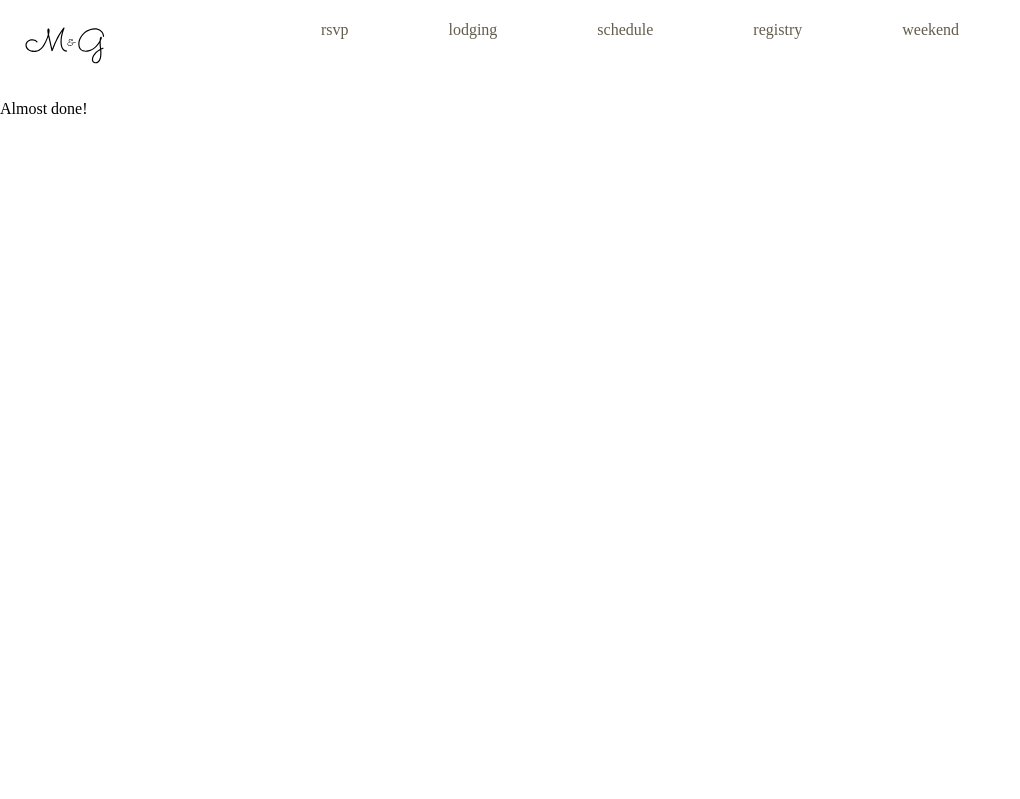
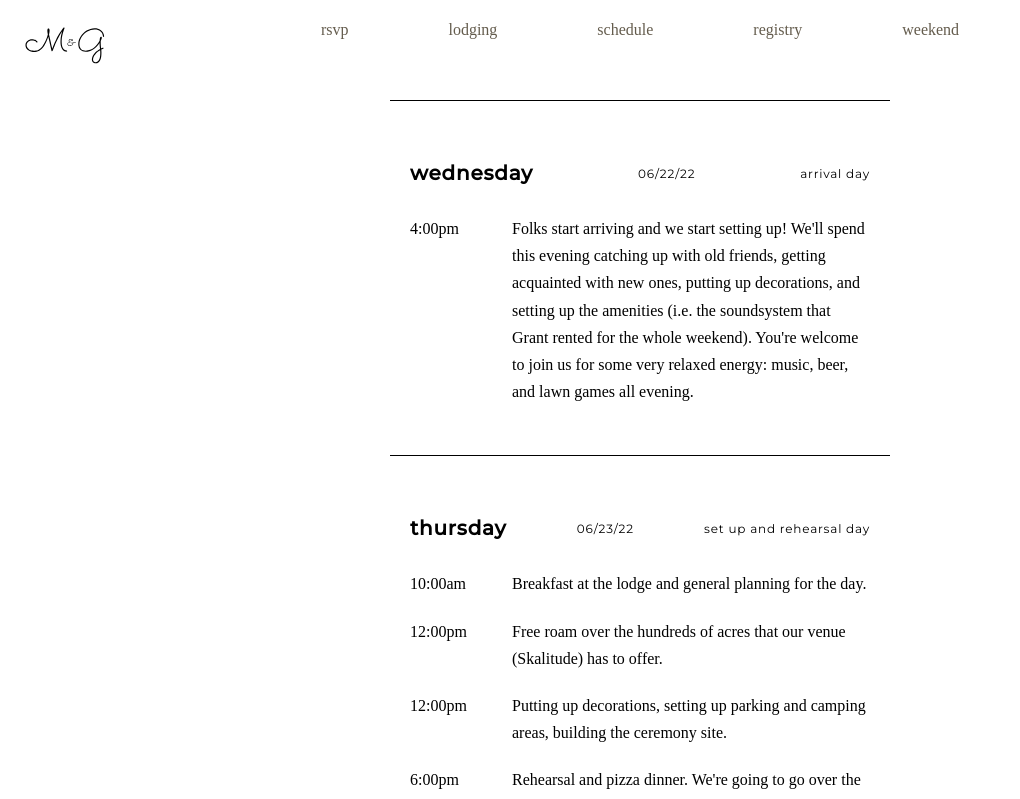
Before and after one commit to GrantEadie/m-g-wedding, a React (Create React App) app: page /schedule in a window 1280 px wide. Shown: the top 799 px of the page, without its empty margins (0-1020 px from the left). Built offline with nearby package versions, Linux system fonts and the light colour scheme; a web font is replaced by a local one.

Commit message:
add schedule.

```diff
--- a/src/comps/lodging/Lodging.js
+++ b/src/comps/lodging/Lodging.js
@@ -1,32 +1,60 @@
+import styled from "styled-components";
+
+const Container = styled.div`
+  flex-direction: column;
+  width: auto;
+  margin: 0px 20px;
+  padding: 0px 5px;
+  max-width: 500px;
+  color: var(--secondary);
+  line-height: 1.7rem;
+`;
+
+const Title = styled.div`
+  font-family: "Montserrat", sans-serif;
+  font-size: 2rem;
+  padding: 15px 0;
+`;
+
+const Body = styled.div`
+  padding: 20px 0;
+`;
+
+const Options = styled.div`
+  display: flex;
+  flex-wrap: wrap;
+  justify-content: flex-start;
+  a {
+    border: 1px solid var(--secondary);
+    color: var(--secondary);
+    padding: 10px;
+    text-decoration: none;
+    margin: 3px;
+    font-size: 14px;
+  }
+`;
+
 const Lodging = () => {
   return (
     <>
-      <div className="tile-container tile-2">
-        <h1>Lodging</h1>
-        <p>
+      <Container>
+        <Title>Lodging</Title>
+        <Body>
           There are more than enough camp spots at our venue for everyone.
           Trailers, tents, and vans are all welcome. You will have access to a
-          large kitchen and showers in the main lodge.
-        </p>
-        <p>
+          large kitchen, bathrooms, and a sauna in the main lodge.
+        </Body>
+        <Body>
           If you are looking for accommodations in town, here are some options
           we recommend:
-        </p>
-        <div className="lodging-options">
-          <a className="lodging-button" href="http://www.twispriversuites.com/">
-            Twisp River Suites
-          </a>
-          <a className="lodging-button" href="http://www.methowvalleyinn.com/">
-            Methow Valley Inn
-          </a>
-          <a className="lodging-button" href="https://www.hotelriovista.com/">
-            Rio Vista
-          </a>
-          <a className="lodging-button" href="https://riverrun-inn.com/">
-            River Run Inn
-          </a>
-        </div>
-      </div>
+        </Body>
+        <Options>
+          <a href="http://www.twispriversuites.com/">Twisp River Suites</a>
+          <a href="http://www.methowvalleyinn.com/">Methow Valley Inn</a>
+          <a href="https://www.hotelriovista.com/">Rio Vista</a>
+          <a href="https://riverrun-inn.com/">River Run Inn</a>
+        </Options>
+      </Container>
     </>
   );
 };
--- a/src/comps/schedule/Schedule.js
+++ b/src/comps/schedule/Schedule.js
@@ -1,7 +1,78 @@
+import styled from "styled-components";
+import { schedules } from "./schedules";
+
+const Outer = styled.div`
+  width: 100%;
+  display: flex;
+  justify-content: center;
+`;
+
+const Container = styled.div`
+  max-width: 500px;
+`;
+
+const Day = styled.div`
+  padding: 40px 20px;
+  border-top: 1px solid black;
+  background: ${({ bg }) => (bg === "friday" ? "#f0f6ff" : "transparent")};
+`;
+
+const DayHeader = styled.div`
+  display: flex;
+  justify-content: space-between;
+  letter-spacing: 0.05rem;
+  font-family: "Montserrat", sans-serif;
+  padding: 20px 0;
+  align-items: center;
+`;
+
+const DayTitle = styled.div`
+  font-weight: 900;
+  font-size: 20px;
+`;
+
+const DayDate = styled.div`
+  font-size: 12px;
+`;
+
+const DayDesc = styled.div`
+  font-size: 12px;
+`;
+
+const Item = styled.div`
+  padding: 10px 0;
+  display: flex;
+  line-height: 1.7rem;
+`;
+
+const ItemTime = styled.div`
+  padding-right: 10px;
+  min-width: 20%;
+`;
+
+const ItemTitle = styled.div``;
+
 const Schedule = () => {
-    return (
-        <div>Almost done!</div>
-    )
-}
+  return (
+    <Outer>
+      <Container>
+        {schedules.map((day, index) => (
+          <Day key={index} bg={day.title}>
+            <DayHeader>
+              <DayTitle>{day.title}</DayTitle> <DayDate>{day.date}</DayDate>{" "}
+              <DayDesc>{day.desc}</DayDesc>
+            </DayHeader>
+            {day.items.map((item, index) => (
+              <Item key={index}>
+                <ItemTime>{item.time}</ItemTime>
+                <ItemTitle>{item.title}</ItemTitle>
+              </Item>
+            ))}
+          </Day>
+        ))}
+      </Container>
+    </Outer>
+  );
+};
 
-export default Schedule
+export default Schedule;
--- /dev/null
+++ b/src/comps/schedule/schedules.js
@@ -0,0 +1,145 @@
+export const schedules = [
+  {
+    title: "wednesday",
+    date: "06/22/22",
+    desc: "arrival day",
+    items: [
+      {
+        time: "4:00pm",
+        title:
+          "Folks start arriving and we start setting up! We'll spend this evening catching up with old friends, getting acquainted with new ones, putting up decorations, and setting up the amenities (i.e. the soundsystem that Grant rented for the whole weekend). You're welcome to join us for some very relaxed energy: music, beer, and lawn games all evening.",
+        who: "everyone",
+      },
+    ],
+  },
+  {
+    title: "thursday",
+    date: "06/23/22",
+    desc: "set up and rehearsal day",
+    items: [
+      {
+        time: "10:00am",
+        title: "Breakfast at the lodge and general planning for the day.",
+        who: "everyone",
+      },
+      {
+        time: "12:00pm",
+        title:
+          "Free roam over the hundreds of acres that our venue (Skalitude) has to offer.",
+        who: "everyone",
+      },
+      {
+        time: "12:00pm",
+        title:
+          "Putting up decorations, setting up parking and camping areas, building the ceremony site.",
+        who: "wedding party (and whoever wants to join!)",
+      },
+      {
+        time: "6:00pm",
+        title:
+          "Rehearsal and pizza dinner. We're going to go over the important moments in the ceremony and finalize some decorations.",
+        who: "wedding party",
+      },
+      {
+        time: "9:00pm",
+        title:
+          "More music and dancing and beer and lawn games and hangs and general good vibes. This is a good evening to join us, as we'll have most of the venue ready for everyone.",
+        who: "everyone",
+      },
+    ],
+  },
+  {
+    date: "06/24/22",
+    title: "friday",
+    desc: "ceremony day!",
+    items: [
+      {
+        time: "9:00am",
+        title: "Breakfast with Leroy Eadie (the father of the groom).",
+        who: "everyone",
+      },
+      {
+        time: "11:00am",
+        title: "Get dressed! Put out the chairs! Ahhh!!!",
+        who: "wedding party",
+      },
+      {
+        time: "2:00pm",
+        title:
+          "Photoshoot! Our dear friend Megan is going to take some memories for us.",
+        who: "wedding party",
+      },
+      {
+        time: "4:00pm",
+        title: "Guests start arriving. Cocktails, wine and eur d'oeuvres.",
+        who: "everyone",
+      },
+      {
+        time: "6:00pm",
+        title: "Ceremony!",
+        who: "everyone",
+      },
+      {
+        time: "7:00pm",
+        title: "We're married! Reception begins and dinner is served!",
+        who: "everyone",
+      },
+      {
+        time: "9:00pm",
+        title: "Party continues FOREVER",
+        who: "everyone",
+      },
+    ],
+  },
+  {
+    date: "06/25/22",
+    title: "saturday",
+    desc: "The party continues!",
+    items: [
+      {
+        time: "9:00am",
+        title: "Breakfast with Nancy Cushing (mother of the maid-of-honor).",
+        who: "everyone",
+      },
+      {
+        time: "11:00am",
+        title:
+          "Reception continues! Hikes, river time, games, and afternoon naps.",
+        who: "everyone",
+      },
+      {
+        time: "11:00am",
+        title: "Casual clean up. Getting ready to depart the next day.",
+        who: "wedding party",
+      },
+      {
+        time: "8:00pm",
+        title: "More music! More dancing! One more night of good energy.",
+        who: "everyone",
+      },
+    ],
+  },
+  {
+    date: "06/26/22",
+    title: "sunday",
+    desc: "Clean up, and goodbyes",
+    items: [
+      {
+        time: "9:00am",
+        title:
+          "Have one last breakfast together. Commiserate on the weekend and plan for the future.",
+        who: "everyone",
+      },
+      {
+        time: "11:00am",
+        title: "Clean up! Don't leave a trace!",
+        who: "everyone",
+      },
+      {
+        time: "2:00pm",
+        title: "Say goodbye. Hugs all around, share the love.",
+        who: "everyone",
+      },
+    ],
+  },
+];
```
